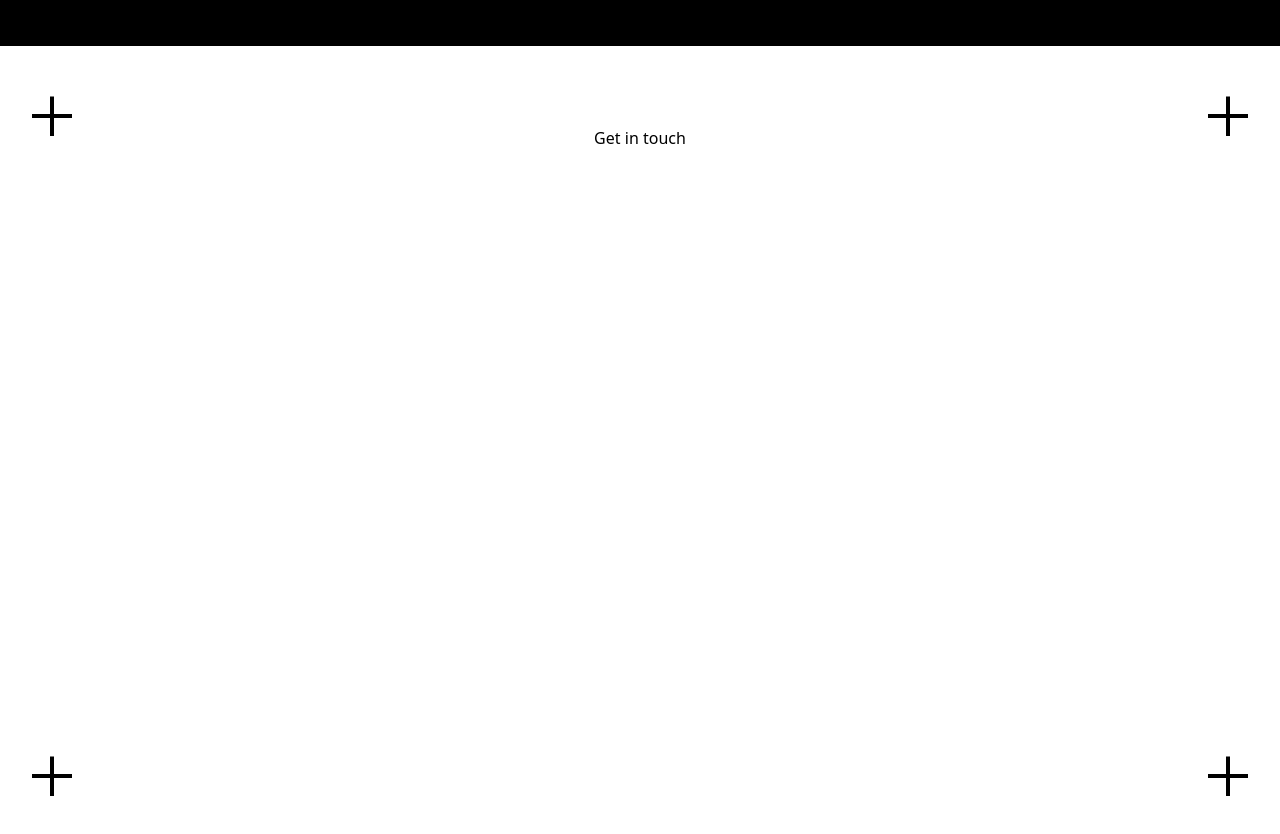
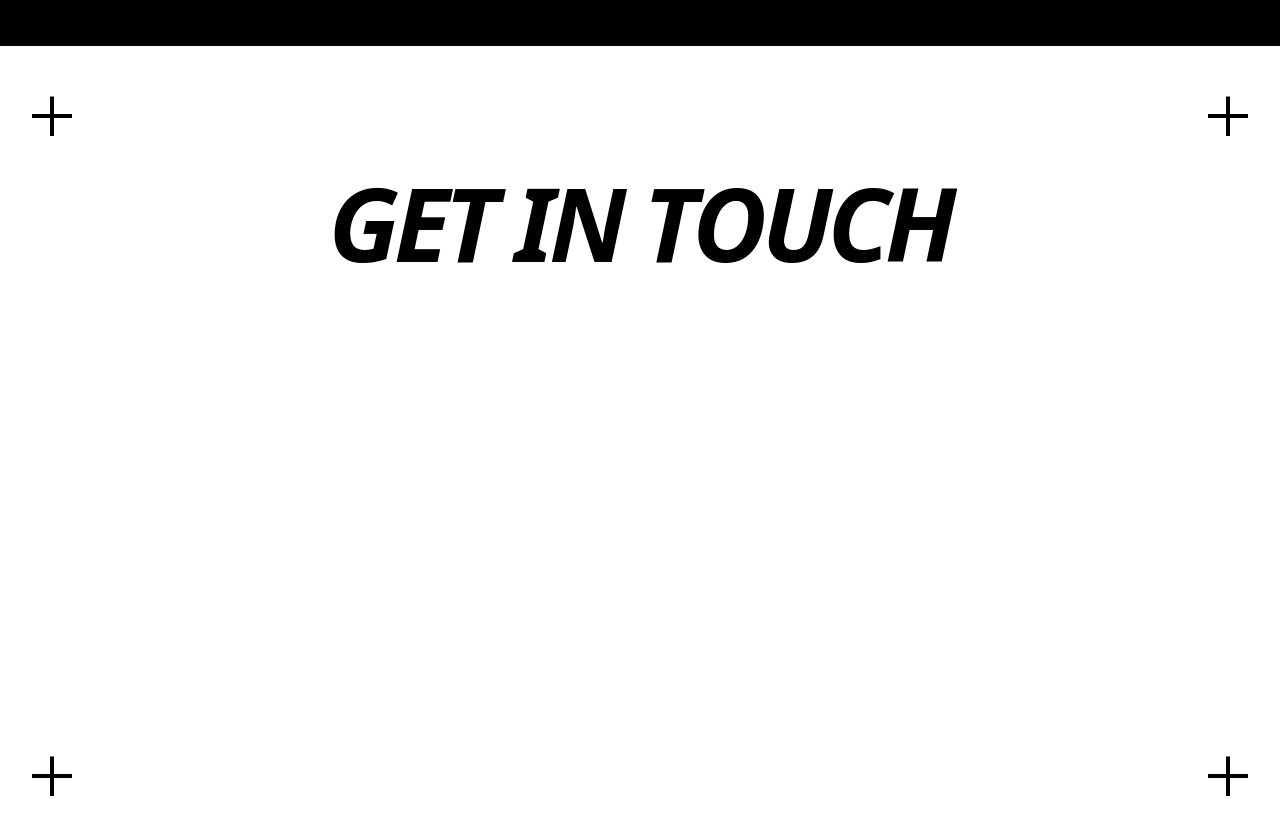
Before and after one commit to Tez-cyber/new-portfolio, a Next.js app: page /about in a window 1280 px wide. Shown: the part 1960-2794 px from the top of the page. Built offline with nearby package versions, Linux system fonts and the light colour scheme.

Commit message:
Added style prop to RevealLinks

```diff
--- a/src/components/RevealLinks.tsx
+++ b/src/components/RevealLinks.tsx
@@ -1,24 +1,27 @@
 import { motion } from "motion/react";
+import React from "react";
 
 interface FlipLinkProps {
   children: string;
   href?: string;
   className?: string;
+  style?: React.CSSProperties;
 }
 
 const DURATION = 0.25;
 const STAGGER = 0.025;
 
-export const FlipLink = ({ children, href, className }: FlipLinkProps) => {
+export const FlipLink = ({ children, href, className, style }: FlipLinkProps) => {
   // Split into individual characters (including spaces)
   const chars = [...children];
 
   return (
     <motion.a
       href={href}
+      style={style}
       initial="initial"
       whileHover="hovered"
-      className={`relative block overflow-hidden ${className || ""}`}
+      className={`relative block overflow-hidden px-4 ${className || ""}`}
     >
       {/* Original text layer */}
       <div>
@@ -34,7 +37,7 @@ export const FlipLink = ({ children, href, className }: FlipLinkProps) => {
               ease: "easeInOut",
               delay: STAGGER * i,
             }}
-            className="inline-block whitespace-pre" // ← Preserves spaces!
+            className="inline-block whitespace-pre"
           >
             {char}
           </motion.span>
@@ -55,7 +58,7 @@ export const FlipLink = ({ children, href, className }: FlipLinkProps) => {
               ease: "easeInOut",
               delay: STAGGER * i,
             }}
-            className="inline-block whitespace-pre" // ← Preserves spaces!
+            className="inline-block whitespace-pre"
           >
             {char}
           </motion.span>
--- a/src/components/contact.tsx
+++ b/src/components/contact.tsx
@@ -1,4 +1,4 @@
-import { section } from "motion/react-client";
+
 import { FlipLink } from "./RevealLinks";
 
 export const Contact = () => {
@@ -33,10 +33,13 @@ export const Contact = () => {
         </div>
       </div>
       {/* Main content */}
-      <main className="flex items-center justify-center">
+      <main className="flex items-center justify-center mt-[20px]">
         <FlipLink
             href=""
-            className=""
+            className="uppercase italic tracking-tighter font-extrabold"
+            style={{
+              fontSize: "clamp(48px, 8vw, 200px)",
+            }}
         >
             Get in touch
         </FlipLink>
```
